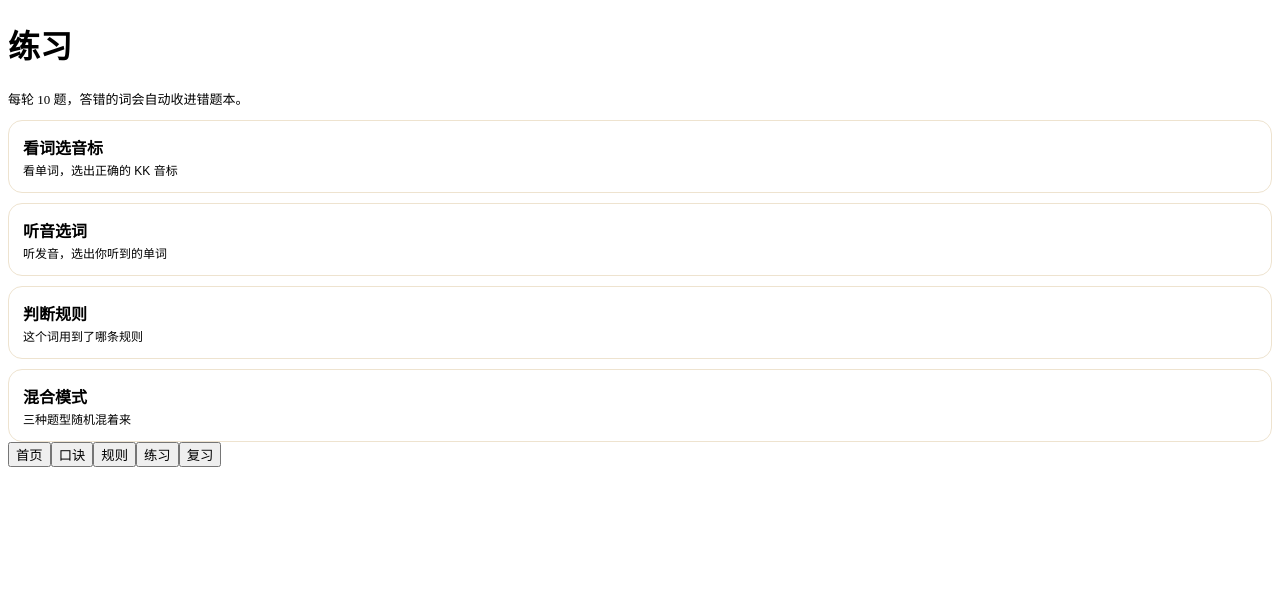
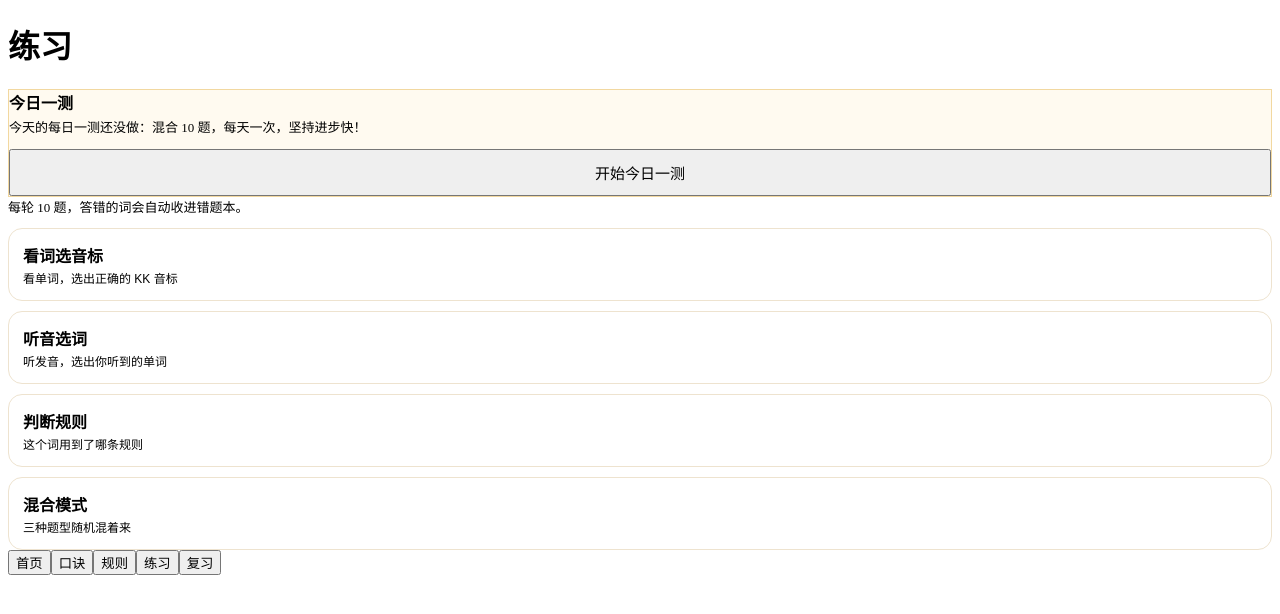
Before and after one commit to linsong0302/english_learn, a React (Vite) app in the folder app/: page / in a window 1280 px wide. Both pictures are taken after a click on the button "练习". Shown: the top 614 px of the page. Built offline with nearby package versions, Linux system fonts and the light colour scheme; the HTML template or start-up script is replaced by a standard one.

Commit message:
[lane3] 每日一测：今日一测入口、按日期历史正确率、完成标记

```diff
--- a/app/src/pages/Quiz.tsx
+++ b/app/src/pages/Quiz.tsx
@@ -114,9 +114,34 @@ export default function Quiz() {
 
   // —— 题型选择 ——
   if (phase === 'pick') {
+    const todayRec = dailyHist.find((r) => r.date === todayKey())
     return (
       <div className="page">
         <h1>练习</h1>
+
+        {!dailyDone ? (
+          <div className="card daily-card">
+            <div className="daily-head">今日一测</div>
+            <p className="daily-desc">
+              今天的每日一测还没做：混合 10 题，每天一次，坚持进步快！
+            </p>
+            <button className="btn-speak daily-start" onClick={startDaily}>
+              开始今日一测
+            </button>
+          </div>
+        ) : (
+          <div className="card daily-card done">
+            <div className="daily-head">今日一测已完成 ✓</div>
+            <p className="daily-desc">
+              {todayRec
+                ? `今天成绩 ${todayRec.score}/${todayRec.total}（正确率 ${Math.round(
+                    (todayRec.score / Math.max(1, todayRec.total)) * 100,
+                  )}%），明天再来挑战吧！`
+                : '今天已经完成，明天再来挑战吧！'}
+            </p>
+          </div>
+        )}
+
         <p className="quiz-intro">每轮 {ROUND_COUNT} 题，答错的词会自动收进错题本。</p>
         <div className="type-grid">
           {TYPE_OPTIONS.map((t) => (
@@ -126,6 +151,23 @@ export default function Quiz() {
             </button>
           ))}
         </div>
+
+        {dailyHist.length > 0 && (
+          <div className="card" style={{ marginTop: 14 }}>
+            <p className="wrong-title">每日一测历史</p>
+            {[...dailyHist].reverse().map((r) => (
+              <div className="wrong-item" key={r.date}>
+                <span className="hist-date">{r.date.slice(5).replace('-', '/')}</span>
+                <b className="hist-score">
+                  {r.score}/{r.total}
+                </b>
+                <span className="wrong-rule">
+                  正确率 {Math.round((r.score / Math.max(1, r.total)) * 100)}%
+                </span>
+              </div>
+            ))}
+          </div>
+        )}
       </div>
     )
   }
@@ -190,7 +232,7 @@ export default function Quiz() {
             <button className="btn-again" onClick={() => start(lastType)}>
               再来一轮
             </button>
-            <button className="btn-switch" onClick={() => setPhase('pick')}>
+            <button className="btn-switch" onClick={backToPick}>
               换个题型
             </button>
           </div>
--- a/app/src/pages/quiz.css
+++ b/app/src/pages/quiz.css
@@ -11,6 +11,32 @@
   display: flex;
   flex-direction: column;
   gap: 10px;
+}
+
+/* 今日一测 */
+.daily-card {
+  border: 1px solid #f2d8a0;
+  background: #fffaf0;
+}
+
+.daily-head {
+  font-size: 16px;
+  font-weight: 700;
+  color: var(--brand-ink);
+  margin-bottom: 4px;
+}
+
+.daily-desc {
+  font-size: 13px;
+  color: var(--sub);
+  margin: 0 0 10px;
+  line-height: 1.6;
+}
+
+.daily-start {
+  width: 100%;
+  padding: 11px 14px;
+  font-size: 15px;
 }
 
 .type-btn {
```
Also changed, not shown: 1 other file (tests, documents, lock files or other folders).
